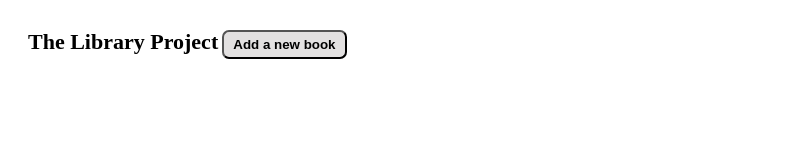
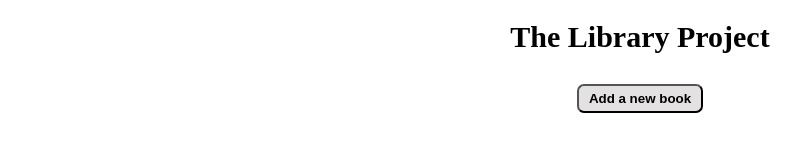
Before and after one commit to ctang415/Library-project, a plain HTML site: page index.html in a window 1280 px wide. Shown: the whole page, without its empty margins (0-805 px from the left). Drawn offline with Linux system fonts and the light colour scheme.

Commit message:
Added button to close form

```diff
--- a/index.html
+++ b/index.html
@@ -9,9 +9,11 @@
 </head>
 <body>
     <div class="container">
+        <div class="header">
         <span>The Library Project</span>
         <button type="button" id="add">Add a new book</button>
-        <form>
+        </div>
+    <form>
         <div class="myform" id="form">
             <span>Title:</span>
             <input type="text" id="title">
@@ -20,13 +22,14 @@
             <span>Number of pages:</span>
             <input type="number" id="pages">
             <span>Have you read it yet? </span>
-            <div class="radio">
+        <div class="radio">
             <label for="read">Yes</label>
             <input type="radio" id="read" value="true">
             <label for="notread">No</label>
             <input type="radio" id="notread" value="false">
         </div>
             <button type="button" id="submit">Submit</button>
+            <button type="button" id="close">Close</button>
         </div>
     </form>
     </div>
--- a/javascript.js
+++ b/javascript.js
@@ -5,6 +5,7 @@ const bookRead = document.getElementById('read');
 const button = document.getElementById('submit')
 const add = document.getElementById('add');
 const form = document.getElementById('form');
+const close = document.getElementById('close')
 
 function closeForm() {
     document.getElementById('form').style.display = "none";
@@ -12,9 +13,13 @@ function closeForm() {
 
 closeForm();
 
-add.addEventListener('click', function () {
+add.addEventListener('click', function() {
     document.getElementById('form').style.display = "block";
 });
+
+close.addEventListener('click', function(){
+    document.getElementById('form').style.display = "none";
+})
 
 
 let myLibrary = [];
--- a/style.css
+++ b/style.css
@@ -1,10 +1,17 @@
 .container {
     margin-top: 20px;
-    margin-left: 20px;
 }
 
-.container > span {
-    font-size: 22px;
+.header {
+    display:flex;
+    flex-direction: column;
+    align-items: center;
+    flex-wrap: wrap;
+    gap: 20px;
+}
+
+.header > span {
+    font-size: 30px;
     font-weight: bold;
 }
 
```
